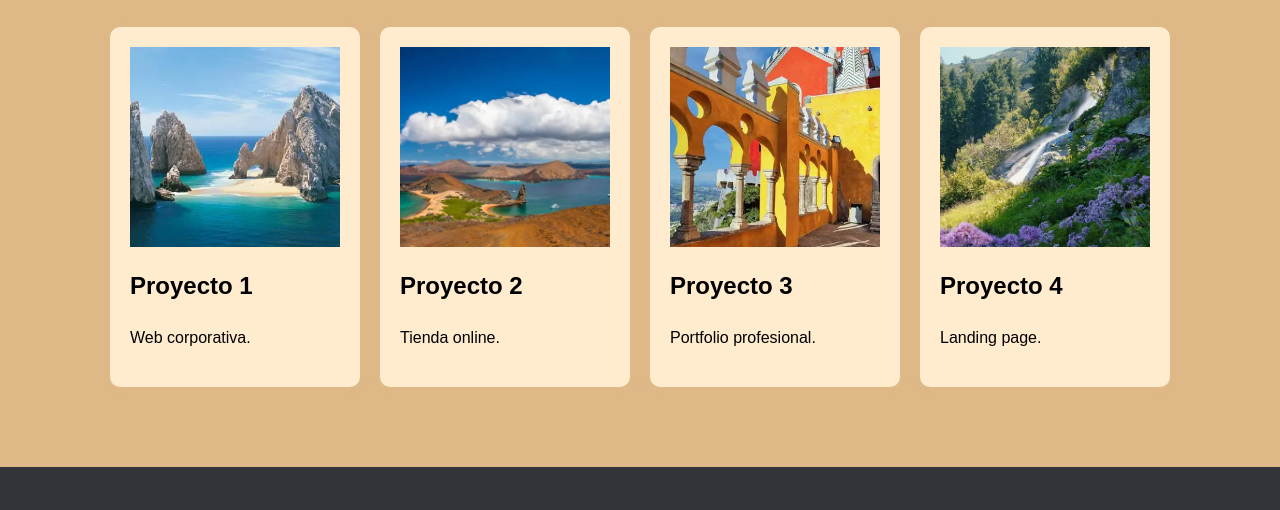
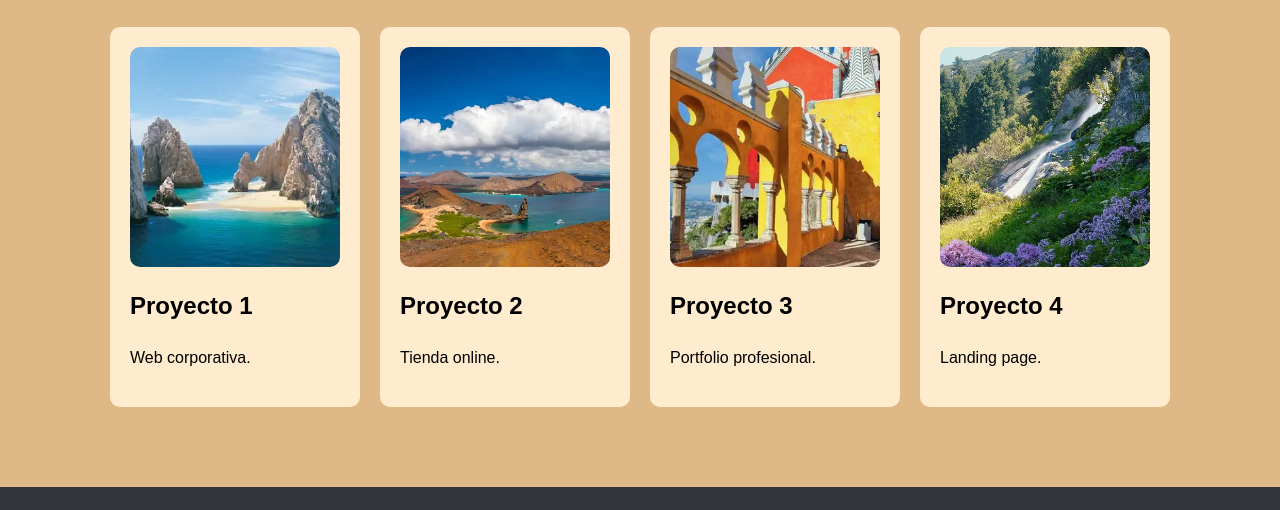
Before and after one commit to aurelio932/Humberto_Valencia_EjercicioHTML_final, a plain HTML site: page view/producto.html in a window 1280 px wide. Shown: the part 235-745 px from the top of the page. Drawn offline with Linux system fonts and the light colour scheme.

Commit message:
actualizacion estilos.css

```diff
--- a/Css/estilos.css
+++ b/Css/estilos.css
@@ -80,12 +80,14 @@ main { max-width: 1100px; margin: auto; padding: 40px 20px; }
     padding: 25px;
     border-radius: 10px;
     box-shadow: 0 2px 8px rgb(241, 203, 131, 0.151);
+    overflow: hidden;
 }
 .galeria img{
    display: block;
-   max-width: 100%;
-   min-height: 200px;
-   object-fit: cover;
+  width: 100%;
+  height: 220px;
+  object-fit: cover;
+  border-radius: 10px;
 }
 
 
@@ -100,6 +102,7 @@ input textarea {
 textarea {min-height: 140px; resize: vertical;}
 .checkBox {display: flex; gap: 10px; align-items: center; font-weight: normal;}
 .checkBox input {width: auto;}
+
 button{
     margin-top: 20px;
     padding: 12px 25px;
@@ -117,7 +120,6 @@ footer {
     text-align: center;
 
 }
-
 
 footer img {
     width: 80px;
```
